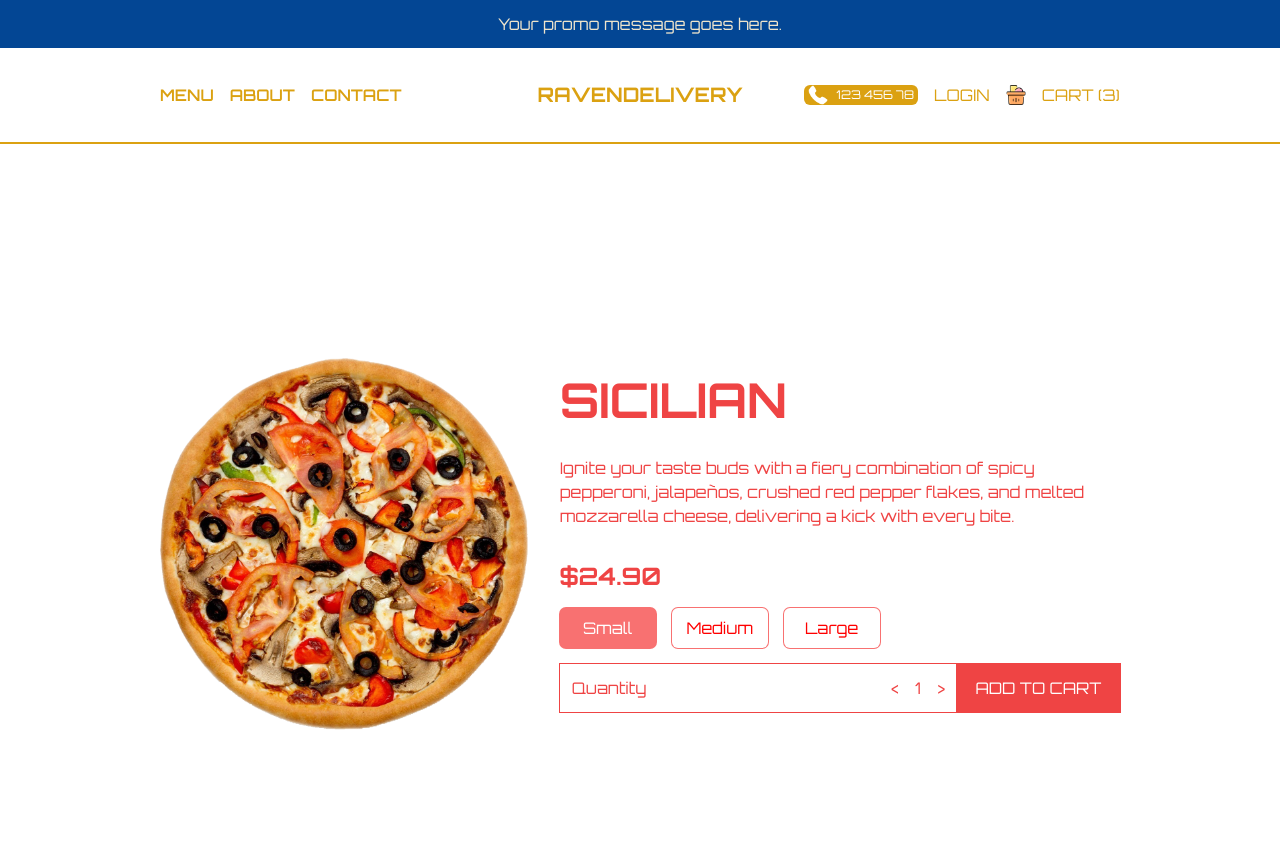
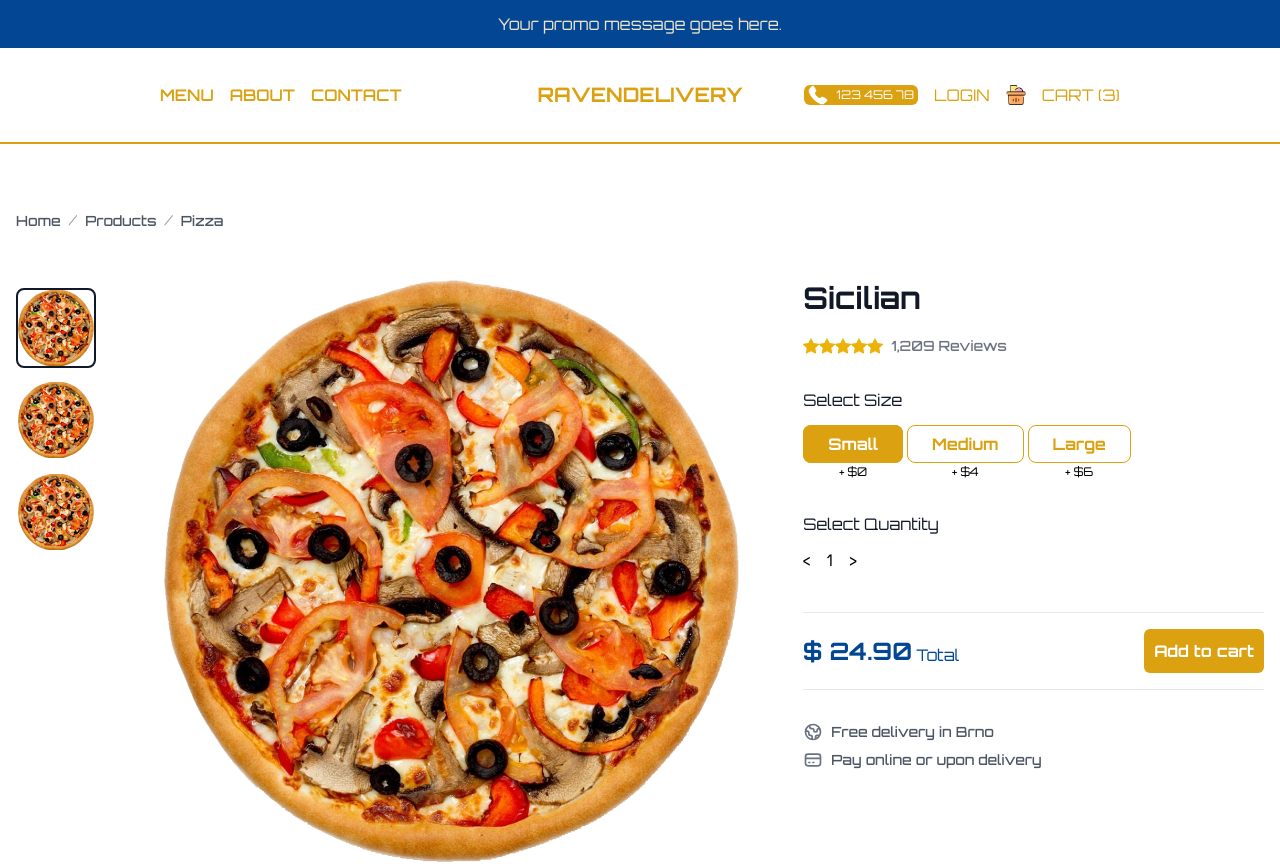
Before and after one commit to jxhnndev/ravendelivery, a Next.js app: page /product/1 in a window 1280 px wide. Shown: the top 864 px of the page. Built offline with nearby package versions, Linux system fonts and the light colour scheme; no server answers.

Commit message:
single product page

```diff
--- a/src/app/menu/[category]/page.tsx
+++ b/src/app/menu/[category]/page.tsx
@@ -14,9 +14,9 @@ const CategoryPage = () => {
             </div>
           )}
           {/* TEXT CONTAINER */}
-          <div className="flex items-center justify-between font-bold">
-            <h1 className="text-2xl uppercase p-2">{item.title}</h1>
-            <h2 className="group-hover:hidden text-xl">${item.price}</h2>
+          <div className="flex flex-wrap items-center justify-between font-bold">
+            <h1 className="text-base md:text-2xl uppercase p-2">{item.title}</h1>
+            <h2 className="group-hover:hidden text-lg md:text-xl">${item.price}</h2>
             <button className="hidden group-hover:block uppercase bg-gold text-white p-2 rounded-md">Add to Cart</button>
           </div>
         </Link>
--- a/src/app/product/[id]/page.tsx
+++ b/src/app/product/[id]/page.tsx
@@ -1,11 +1,152 @@
 import { Price } from '@/components'
 import { singleProduct } from '@/data'
 import Image from 'next/image'
+import Link from 'next/link'
+import { BsStarFill } from 'react-icons/bs'
 
 const ProductPage = () => {
   return (
-    <div className="p-4 lg:px-20 xl:px-40 h-screen flex flex-col justify-around text-red-500 md:flex-row md:gap-8 md:items-center">
-      {/* IMAGE CONTAINER */}
+    <section className="py-12 sm:py-16">
+  <div className="container mx-auto px-4">
+    <nav className="flex">
+      <ol role="list" className="flex items-center">
+        <li className="text-left">
+          <div className="-m-1">
+            <Link href="#" className="rounded-md p-1 text-sm font-medium text-gray-600 focus:text-gray-900 focus:shadow hover:text-gray-800"> Home </Link>
+          </div>
+        </li>
+        <li className="text-left">
+          <div className="flex items-center">
+            <span className="mx-2 text-gray-400">/</span>
+            <div className="-m-1">
+              <Link href="#" className="rounded-md p-1 text-sm font-medium text-gray-600 focus:text-gray-900 focus:shadow hover:text-gray-800"> Products </Link>
+            </div>
+          </div>
+        </li>
+        <li className="text-left">
+          <div className="flex items-center">
+            <span className="mx-2 text-gray-400">/</span>
+            <div className="-m-1">
+              <Link href="#" className="rounded-md p-1 text-sm font-medium text-gray-600 focus:text-gray-900 focus:shadow hover:text-gray-800" aria-current="page"> Pizza </Link>
+            </div>
+          </div>
+        </li>
+      </ol>
+    </nav>
+    <div className="lg:col-gap-12 xl:col-gap-16 mt-8 grid grid-cols-1 gap-12 lg:mt-12 lg:grid-cols-5 lg:gap-16">
+      <div className="lg:col-span-3 lg:row-end-1">
+        <div className="lg:flex lg:items-start">
+          <div className="lg:order-2 lg:ml-5">
+            <div className="max-w-xl overflow-hidden rounded-lg">
+              {singleProduct.img && (
+              <Image
+                src={singleProduct.img}
+                alt=''
+                width={0}
+                height={0}
+                sizes="100vw"
+                className='w-full h-auto'
+
+              />
+              )}
+            </div>
+          </div>
+          <div className="mt-2 w-full lg:order-1 lg:w-32 lg:flex-shrink-0">
+            <div className="flex flex-row items-start lg:flex-col">
+              <button type="button" className="flex-0 aspect-square mb-3 h-20 overflow-hidden rounded-lg border-2 border-gray-900 text-center">
+                {singleProduct.img && (
+                <Image
+                  src={singleProduct.img}
+                  alt=""
+                  className="h-full w-full object-cover"
+                  height={50}
+                  width={50}
+                />)}
+              </button>
+              <button type="button" className="flex-0 aspect-square mb-3 h-20 overflow-hidden rounded-lg border-2 border-transparent text-center">
+                {singleProduct.img && (
+                  <Image
+                    src={singleProduct.img}
+                    alt=""
+                    className="h-full w-full object-cover"
+                    height={50}
+                    width={50}
+                  />)}
+              </button>
+              <button type="button" className="flex-0 aspect-square mb-3 h-20 overflow-hidden rounded-lg border-2 border-transparent text-center">
+                {singleProduct.img && (
+                  <Image
+                    src={singleProduct.img}
+                    alt=""
+                    className="h-full w-full object-cover"
+                    height={50}
+                    width={50}
+                  />)}
+              </button>
+            </div>
+          </div>
+        </div>
+      </div>
+      <div className="lg:col-span-2 lg:row-span-2 lg:row-end-2">
+        <h1 className="sm: text-2xl font-bold text-gray-900 sm:text-3xl">{singleProduct.title}</h1>
+        <div className="mt-5 flex items-center">
+          <div className="flex items-center">
+            <BsStarFill className="block h-4 w-4 align-middle text-yellow-500"/>
+            <BsStarFill className="block h-4 w-4 align-middle text-yellow-500"/>
+            <BsStarFill className="block h-4 w-4 align-middle text-yellow-500"/>
+            <BsStarFill className="block h-4 w-4 align-middle text-yellow-500"/>
+            <BsStarFill className="block h-4 w-4 align-middle text-yellow-500"/>
+          </div>
+          <p className="ml-2 text-sm font-medium text-gray-500">1,209 Reviews</p>
+        </div>
+
+        {/** PRICE */}
+        <Price price={singleProduct.price} id={singleProduct.id} options={singleProduct.options}/>
+        {/** PRICE END*/}
+
+        <ul className="mt-8 space-y-2">
+          <li className="flex items-center text-left text-sm font-medium text-gray-600">
+            <svg className="mr-2 block h-5 w-5 align-middle text-gray-500" xmlns="http://www.w3.org/2000/svg" fill="none" viewBox="0 0 24 24" stroke="currentColor">
+              <path strokeLinecap="round" strokeLinejoin="round" strokeWidth={2} d="M3.055 11H5a2 2 0 012 2v1a2 2 0 002 2 2 2 0 012 2v2.945M8 3.935V5.5A2.5 2.5 0 0010.5 8h.5a2 2 0 012 2 2 2 0 104 0 2 2 0 012-2h1.064M15 20.488V18a2 2 0 012-2h3.064M21 12a9 9 0 11-18 0 9 9 0 0118 0z"  />
+            </svg>
+            Free delivery in Brno
+          </li>
+          <li className="flex items-center text-left text-sm font-medium text-gray-600">
+            <svg className="mr-2 block h-5 w-5 align-middle text-gray-500" xmlns="http://www.w3.org/2000/svg" fill="none" viewBox="0 0 24 24" stroke="currentColor">
+              <path strokeLinecap="round" strokeLinejoin="round" strokeWidth={2} d="M3 10h18M7 15h1m4 0h1m-7 4h12a3 3 0 003-3V8a3 3 0 00-3-3H6a3 3 0 00-3 3v8a3 3 0 003 3z"  />
+            </svg>
+            Pay online or upon delivery
+          </li>
+        </ul>
+
+      </div>
+      <div className="lg:col-span-3 mb-5">
+        <div className="border-b border-gray-300">
+          <nav className="flex gap-4">
+            <Link href="#"  className="border-b-2 border-gray-900 py-4 text-sm font-medium text-gray-900 hover:border-gray-400 hover:text-gray-800"> Description </Link>
+            <Link href="#"  className="inline-flex items-center border-b-2 border-transparent py-4 text-sm font-medium text-gray-600">
+              Reviews
+              <span className="ml-2 block rounded-full bg-gray-500 px-2 py-px text-xs font-bold text-gray-100"> 1,209 </span>
+            </Link>
+          </nav>
+        </div>
+        <div className="mt-8 flow-root sm:mt-12">
+          <h1 className="text-3xl font-bold">{singleProduct.title}</h1>
+          <p className="mt-4">{singleProduct.desc}</p>
+        </div>
+      </div>
+    </div>
+  </div>
+</section>
+  )
+}
+
+export default ProductPage
+
+{
+  /**
+    <div className="p-4 lg:px-20 xl:px-40 flex flex-col justify-around text-red-500 md:flex-row md:gap-8 md:items-center">
+      {/* IMAGE CONTAINER
       {singleProduct.img && (
         <div className="relative w-full h-1/2 md:h-[70%]">
           <Image
@@ -16,14 +157,14 @@ const ProductPage = () => {
           />
         </div>
       )}
-      {/* TEXT CONTAINER */}
+      {/* TEXT CONTAINER
       <div className="h-1/2 flex flex-col gap-4 md:h-[70%] md:justify-center md:gap-6 xl:gap-8">
         <h1 className="text-3xl font-bold uppercase xl:text-5xl">{singleProduct.title}</h1>
         <p>{singleProduct.desc}</p>
         <Price price={singleProduct.price} id={singleProduct.id} options={singleProduct.options}/>
       </div>
     </div>
-  )
+   *
+   *
+   */
 }
-
-export default ProductPage
--- a/src/components/Price.tsx
+++ b/src/components/Price.tsx
@@ -4,7 +4,7 @@ import { useEffect, useState } from "react"
 
 type Props = {
   price: number;
-  id: number;
+  id?: number;
   options?: { title: string; additionalPrice: number }[];
 }
 
@@ -20,29 +20,21 @@ const Price = ({ price, id, options }: Props) => {
   }, [quantity, selected, options, price])
 
   return (
-    <div className="flex flex-col gap-4">
-      <h2 className="text-2xl font-bold">${total.toFixed(2)}</h2>
-      {/* OPTIONS CONTAINER */}
-      <div className="flex gap-4">
+      <>
+        <h2 className="mt-8 text-base text-gray-900">Select Size</h2>
+        <div className="mt-3 flex select-none flex-wrap items-center gap-1">
           {options?.map((option, index) => (
-          <button
-            key={option.title}
-            className="min-w-[6rem] p-2 ring-1 ring-red-400 rounded-md"
-            style={{
-              background: selected === index ? "rgb(248 113 113)" : "white",
-              color: selected === index ? "white" : "red",
-            }}
-            onClick={() => setSelected(index)}
-          >
+          <button key={option.title} onClick={() => setSelected(index)} className="mt-2 text-xs sm:text-base">
+            <span className={`rounded-lg border border-gold px-6 py-2 font-bold capitalize ${selected === index ? "bg-gold text-white" : "bg-white text-gold"}`}>
               {option.title}
+            </span>
+            <span className="mt-2 block text-center text-xs">+ ${option.additionalPrice}</span>
           </button>
           ))}
         </div>
-      {/* QUANTITY AND ADD BUTTON CONTAINER */}
-      <div className="flex justify-between items-center">
         {/* QUANTITY */}
-        <div className="flex justify-between w-full p-3 ring-1 ring-red-500">
-          <span>Quantity</span>
+        <h2 className="mt-8 text-base text-gray-900">Select Quantity</h2>
+        <div className="mt-3 flex select-none flex-wrap items-center gap-1">
             <div className="flex gap-4 items-center">
               <button
                 onClick={() => setQuantity((prev) => (prev > 1 ? prev - 1 : 1))}
@@ -57,12 +49,20 @@ const Price = ({ price, id, options }: Props) => {
               </button>
             </div>
         </div>
-        {/* CART BUTTON */}
-        <button className="uppercase w-56 bg-red-500 text-white p-3 ring-1 ring-red-500">
-          Add to Cart
+
+        <div className="mt-10 flex flex-col items-center justify-between space-y-4 border-t border-b py-4 sm:flex-row sm:space-y-0">
+          <div className="flex items-end text-chelseaBlue">
+            <h1 className="text-2xl font-bold">$ {total.toFixed(2)}</h1>
+            <span className="text-base pl-1">Total</span>
+          </div>
+          <button
+            type="button"
+            className="rounded-md border-2 border-transparent bg-gold hover:bg-chelseaBlue px-2 py-2 text-center text-base font-bold text-white transition-all duration-500 ease-in-out"
+            >
+            Add to cart
           </button>
         </div>
-    </div>
+      </>
   )
 }
 
```
Lines whose indentation alone changed are shown as unchanged.
